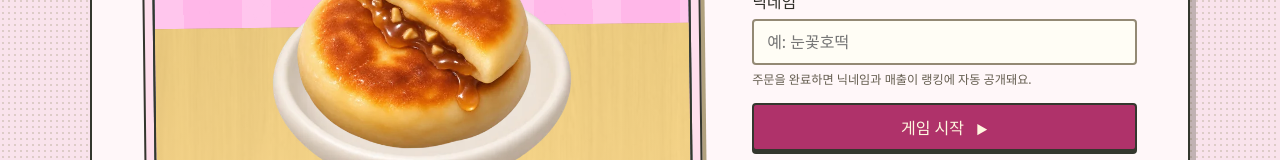
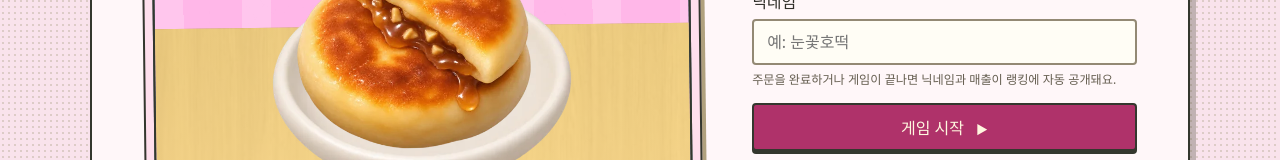
Before and after one commit to hwistlezz/hotteok-game, a React (Vite) app: page / in a window 1280 px wide. Shown: the part 392-552 px from the top of the page. Built offline with nearby package versions, Linux system fonts and the light colour scheme.

Commit message:
시작 전에 종료 점수 자동 공개도 안내

```diff
--- a/src/ui/App.tsx
+++ b/src/ui/App.tsx
@@ -91,7 +91,7 @@ export function App() {
               />
               <p className="field-note" id="nickname-note" role={inputError ? 'alert' : undefined}>
                 {inputError ? '글자, 숫자, 공백, -, _를 2~16자로 입력해 주세요.'
-                  : '주문을 완료하면 닉네임과 매출이 랭킹에 자동 공개돼요.'}
+                  : '주문을 완료하거나 게임이 끝나면 닉네임과 매출이 랭킹에 자동 공개돼요.'}
               </p>
               <button className="primary" type="submit">게임 시작 <span aria-hidden="true">▶</span></button>
             </form>
```
